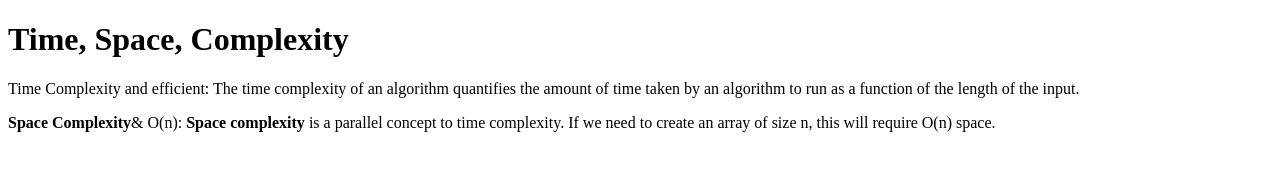
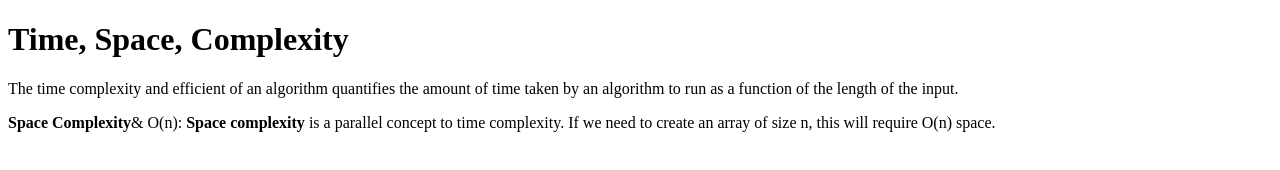
Before and after one commit to acciojob/time-and-space-complexity-Pallusuryavanshi, a website: page main.html in a window 1280 px wide. Drawn offline with Linux system fonts and the light colour scheme.

Commit message:
created a submission

```diff
--- a/main.html
+++ b/main.html
@@ -9,7 +9,7 @@
 <body>
 	<!-- the entire body must be written by student -->
 	<h1>Time, Space, Complexity</h1>
-	<p>Time Complexity and efficient: The time complexity of an algorithm quantifies the amount of time taken by an algorithm to run as a function of the length of the input.</p>
+	<p> The time complexity and efficient of an algorithm quantifies the amount of time taken by an algorithm to run as a function of the length of the input.</p>
 	<p><b>Space Complexity</b>& O(n): <b>Space complexity</b> is a parallel concept to time complexity. If we need to create an array of size n, this will require O(n) space. </p>
     <script type="text/javascript" src="./script.js">
 </script>
```
